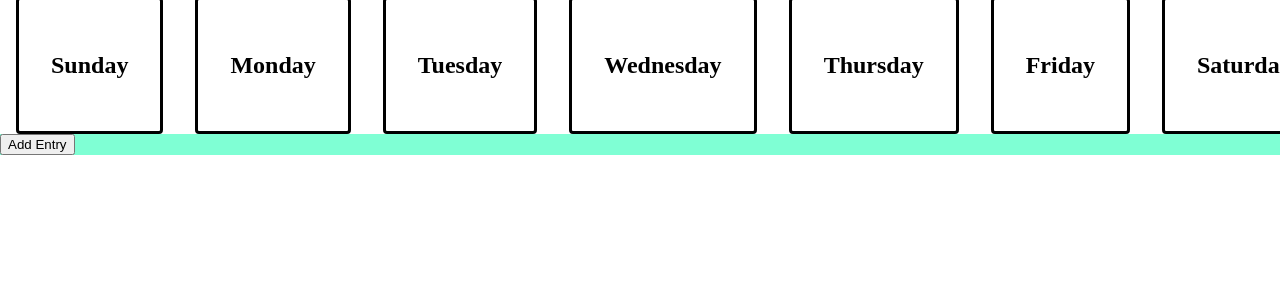
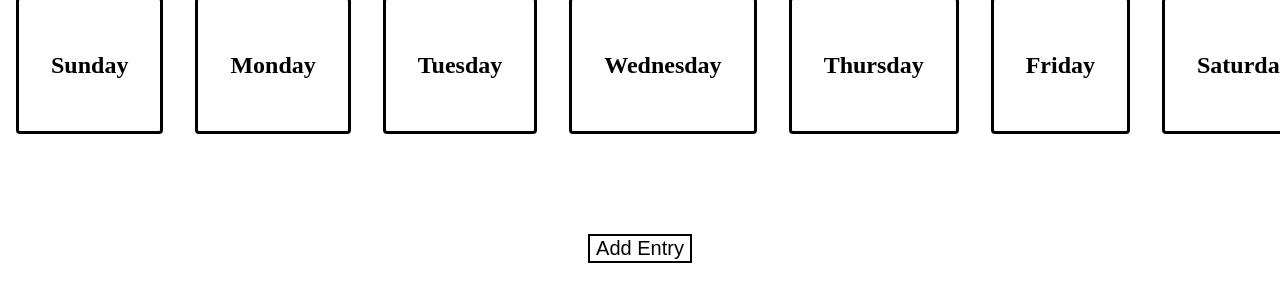
Before and after one commit to FrankBishop/week-planner, a plain HTML site: page index.html in a window 1280 px wide. Shown: the part 40-342 px from the top of the page. Drawn offline with Linux system fonts and the light colour scheme.

Commit message:
adjusted button

```diff
--- a/styles.css
+++ b/styles.css
@@ -110,3 +110,21 @@ header > h1 {
   border-radius: 4px;
   margin: 0rem 1rem;
 }
+
+h1 {
+  font-family:
+}
+
+.add-entry-row{
+  position: relative;
+  text-align: center;
+  background-color: white;
+
+}
+.open-button {
+  margin-top: 100px;
+  border-color: black;
+  border-style: solid;
+  background-color: white;
+  font-size: 20px
+}
```
